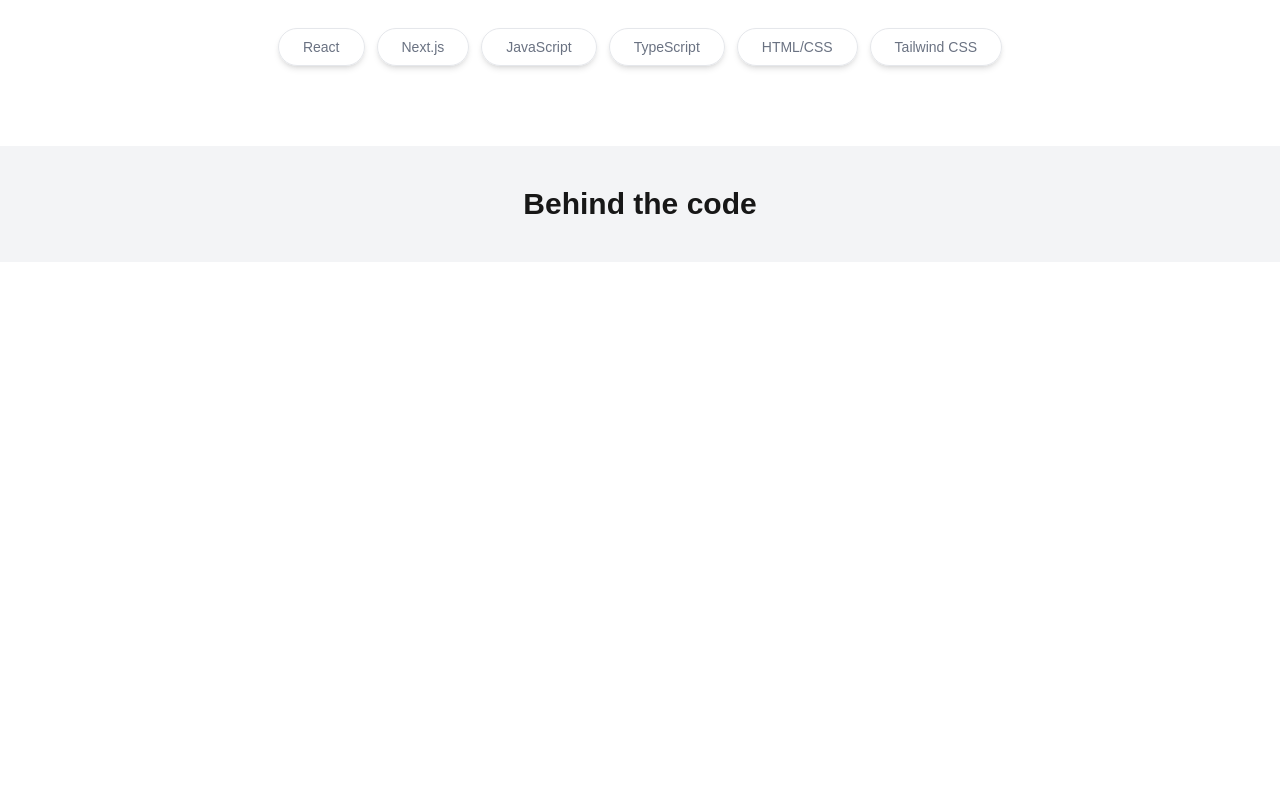
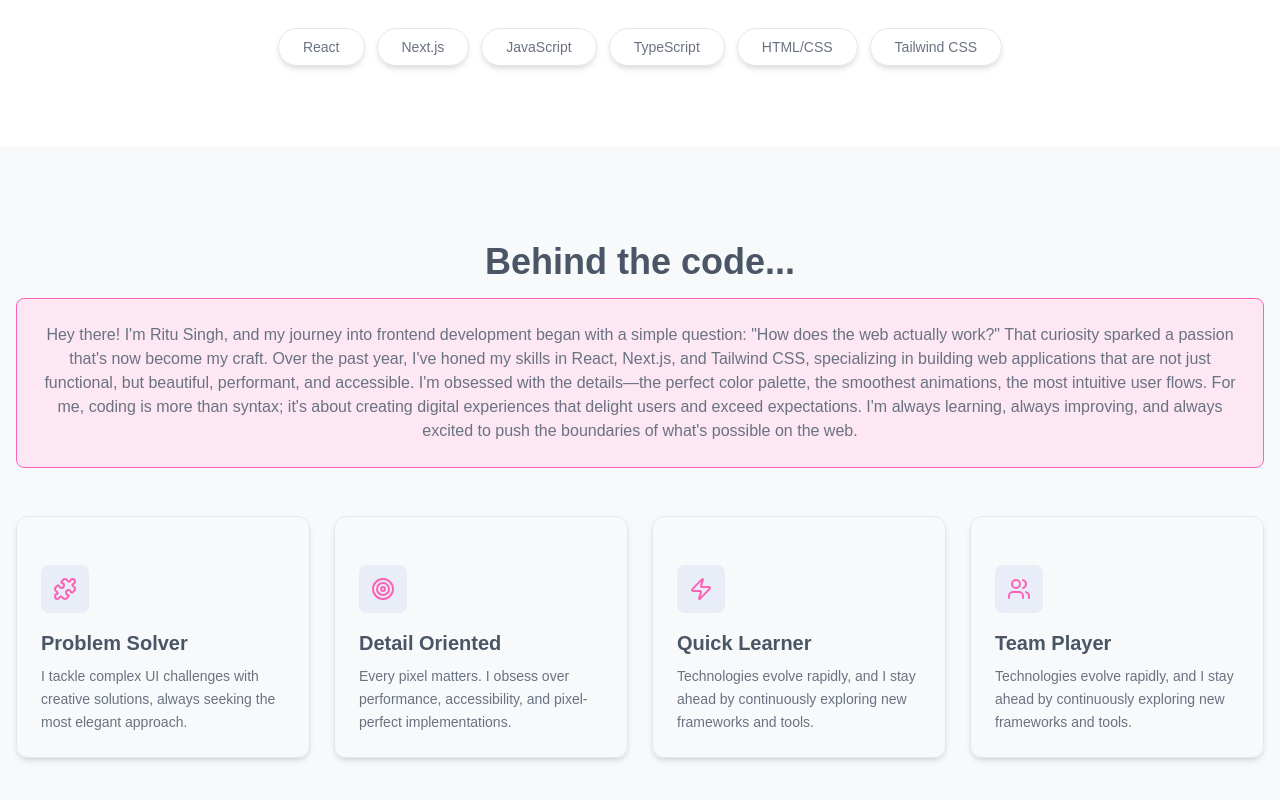
Before and after one commit to singh-ritu/Portfolio, a Next.js app: page / in a window 1280 px wide. Shown: the part 510-1310 px from the top of the page. Before the commit the page ends 800 px from the top, so only its background shows below. Built offline with nearby package versions, Linux system fonts and the light colour scheme.

Commit message:
Feat: About section added

```diff
--- a/app/components/About.jsx
+++ b/app/components/About.jsx
@@ -1,7 +1,63 @@
+import { CardDescription } from "../ui/Card"
+import { Card, CardContent } from "../ui/Card"
+import { Puzzle, Target, Zap, Users } from "lucide-react"
+
 export const About = () => {
+  const features = [
+    {
+      icon: Puzzle,
+      title: "Problem Solver",
+      description: "I tackle complex UI challenges with creative solutions, always seeking the most elegant approach."
+    },
+    {
+      icon: Target,
+      title: "Detail Oriented",
+      description: " Every pixel matters. I obsess over performance, accessibility, and pixel-perfect implementations."
+    },
+    {
+      icon: Zap,
+      title: "Quick Learner",
+      description: "Technologies evolve rapidly, and I stay ahead by continuously exploring new frameworks and tools."
+    },
+    {
+      icon: Users,
+      title: "Team Player",
+      description: "Technologies evolve rapidly, and I stay ahead by continuously exploring new frameworks and tools."
+    }
+  ]
   return (
-    <div className="bg-gray-100">
-      <h1 className="text-3xl font-bold text-center py-10">Behind the code </h1>
-    </div>
+    <section className="py-16 md:py-24 bg-[#f7f9fa]">
+      <div className="container mx-auto px-4 cursor-pointer">
+        <div className="text-center mb-12">
+          <h2 className="text-3xl md:text-4xl font-bold mb-4 text-balance text-gray-600">Behind the code...</h2>
+          <p className="text-gray-500 text-md mx-auto text-pretty bg-pink-100 border border-pink-400 rounded-lg p-6 ">
+            Hey there! I'm Ritu Singh, and my journey into frontend development began with a simple question:
+            "How does the web actually work?" That curiosity sparked a passion that's now become my craft. Over the past year,
+            I've honed my skills in React, Next.js, and Tailwind CSS, specializing in building web applications that are not just functional, but beautiful, performant, and accessible.
+            I'm obsessed with the details—the perfect color palette, the smoothest animations, the most intuitive user flows. For me, coding is more than syntax;
+            it's about creating digital experiences that delight users and exceed expectations.
+            I'm always learning, always improving, and always excited to push the boundaries of what's possible on the web.
+          </p>
+
+        </div>
+
+        <div className="grid md:grid-cols-2 lg:grid-cols-4 gap-6">
+          {features.map((feature) => {
+            const Icon = feature.icon
+            return (
+              <Card key={feature.title} className="shadow-md border border-gray-200 hover:border-pink-400">
+                <CardContent className="pt-6">
+                  <div className="mb-4 inline-flex items-center justify-center w-12 h-12 rounded-lg bg-[#e9edf7]">
+                    <Icon className="h-6 w-6 text-pink-400" />
+                  </div>
+                  <h3 className="text-xl font-semibold mb-2 text-gray-600">{feature.title}</h3>
+                  <p className="text-gray-500 text-sm leading-relaxed">{feature.description}</p>
+                </CardContent>
+              </Card>
+            )
+          })}
+        </div>
+      </div>
+    </section>
   )
 }
--- a/app/components/Intro.jsx
+++ b/app/components/Intro.jsx
@@ -5,7 +5,7 @@ export const Intro = () => {
     <section className="py-20 ">
       <div className="container mx-auto px-4">
         <div className="mx-auto text-center">
-          <h1 className="text-4xl md:text-6xl lg:text-7xl font-bold text-balance mb-6">
+          <h1 className="text-4xl md:text-6xl lg:text-7xl font-bold text-balance mb-6 text-gray-600">
             Hi, I'm <span className="text-pink-400">Ritu Singh</span>
           </h1>
           <p className="text-md md:text-xl text-gray-500 text-pretty max-w-xl mx-auto mb-8">
--- /dev/null
+++ b/app/lib/utils.js
@@ -0,0 +1,9 @@
+import { clsx } from "clsx"
+import { twMerge } from "tailwind-merge"
+
+/**
+ * Combines class names and resolves Tailwind conflicts
+ */
+export function cn(...inputs) {
+  return twMerge(clsx(inputs))
+}
--- a/app/ui/Card.jsx
+++ b/app/ui/Card.jsx
@@ -1,6 +1,6 @@
 import * as React from 'react'
 
-import { cn } from '../../lib/utils'
+import { cn } from '../lib/utils'
 
 function Card({ className, ...props }) {
   return (
--- a/package.json
+++ b/package.json
@@ -9,10 +9,12 @@
     "lint": "eslint"
   },
   "dependencies": {
+    "clsx": "^2.1.1",
     "lucide-react": "^0.563.0",
     "next": "16.1.6",
     "react": "19.2.3",
-    "react-dom": "19.2.3"
+    "react-dom": "19.2.3",
+    "tailwind-merge": "^3.4.0"
   },
   "devDependencies": {
     "@tailwindcss/postcss": "^4",
```
Also changed, not shown: 1 other file (tests, documents, lock files or other folders).
